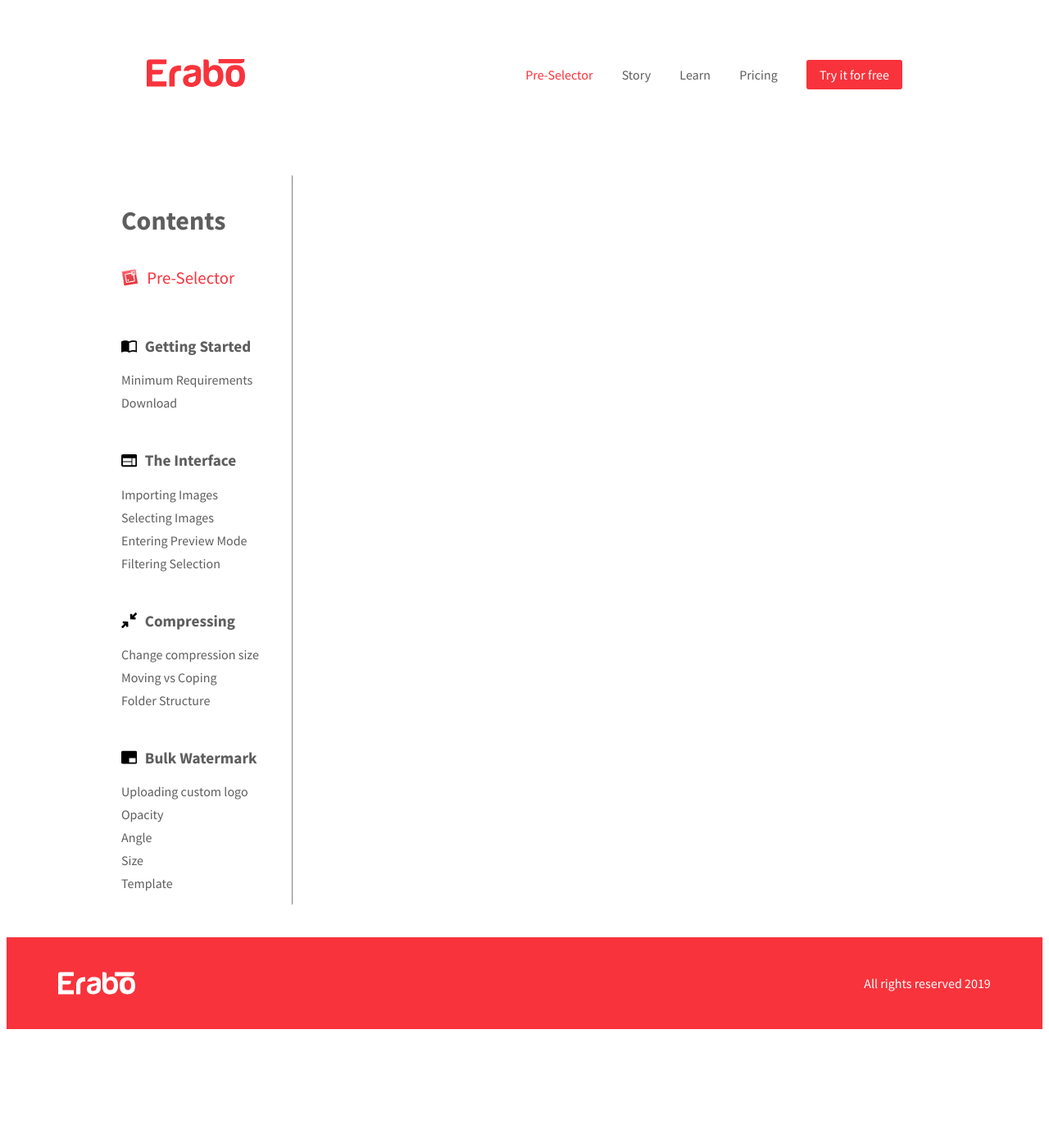
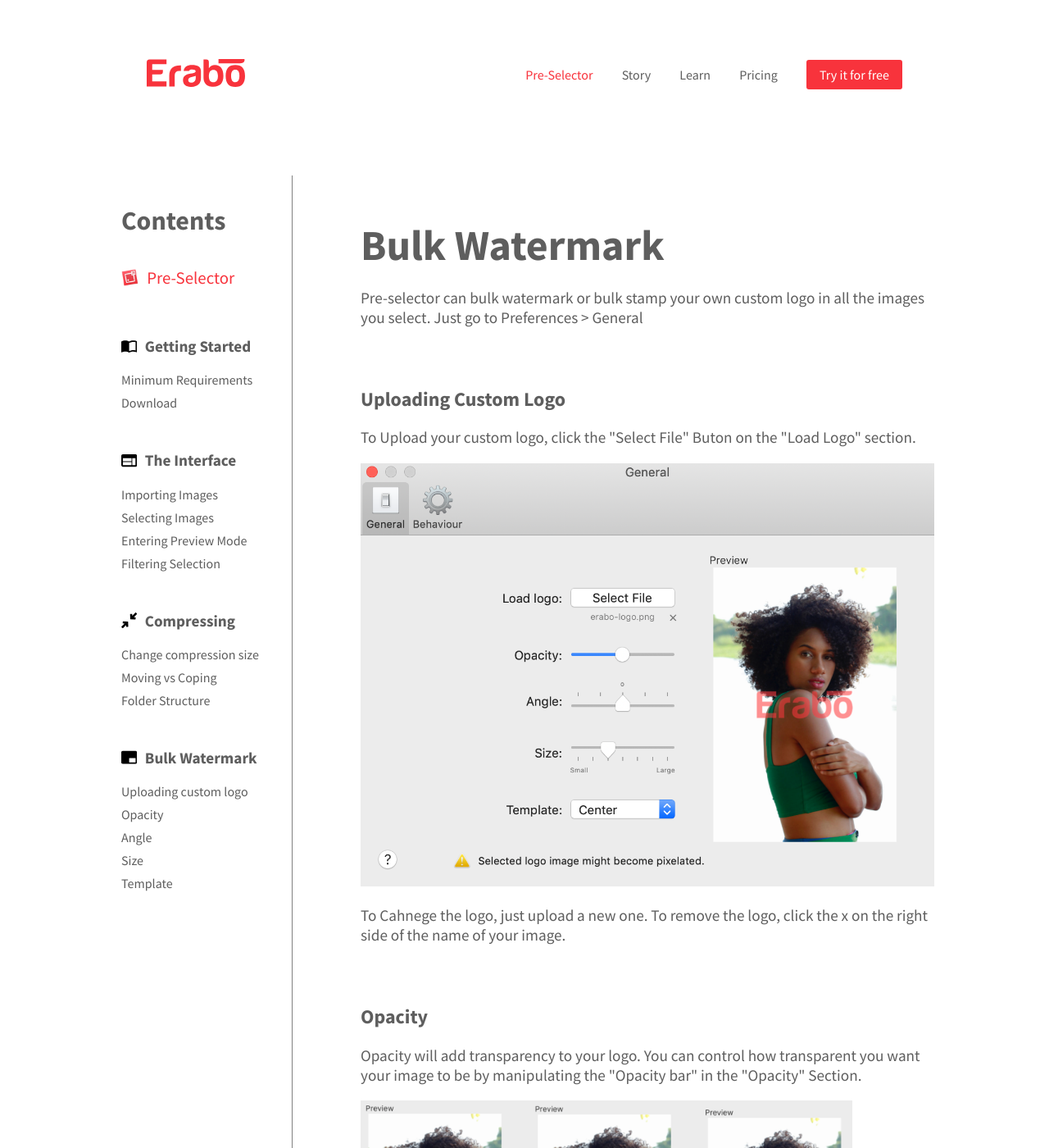
Before and after one commit to eraboapp/eraboapp.github.io, a Jekyll site: the page built from documentation/bulk-watermark.html, in a window 1280 px wide and 1400 px high. Shown: the whole window at 82% size. Built offline with Jekyll 4.4.1, drawn with Linux system fonts in a browser that asks for light colours; some of the changed text lies outside the part shown.

Commit message:
Bulk Image content

```diff
--- a/documentation/bulk-watermark.html
+++ b/documentation/bulk-watermark.html
@@ -1,15 +1,32 @@
 ---
 layout: documentation
 title: Bulk Watermark
-permalink: /learning/bulk-watermark/
+permalink: /docs/bulk-watermark/
 ---
 
-<!--
-	COMENTARIO HTML
+<section class="docs">
+		<h1>Bulk Watermark</h1>
+		<p>Pre-selector can bulk watermark or bulk stamp your own custom logo in all the images you select. Just go to Preferences > General</p>
 
-	Si te fijas, arriba puedes especificar el <title></title> que tendrá el código de esta página.
+		<h2 id="custom-logo">Uploading Custom Logo</h2>
+		<p>To Upload your custom logo, click the "Select File" Buton on the "Load Logo" section.</p>
+		<img src="/assets/images/bulk-watermark.png" alt="" width="700">
+		<p>To Cahnege the logo, just upload a new one. To remove the logo, click the x on the right side of the name of your image.</p>
 
-    También puedes cambiar la URL que tendrá, si cambias el valor de "permalink:"
+		<h2 id="Opacity">Opacity</h2>
+		<p>Opacity will add transparency to your logo. You can control how transparent you want your image to be by manipulating the "Opacity bar" in the "Opacity" Section.</p>
+		<img src="/assets/images/opacity.png" alt="" width="600">
 
-	BULK MATERMARK
--->
+		<h2 id="Angle">Angle</h2>
+		<p>Angle will rotate your logo or image in any degree of freedom by using the "Angle Bar"</p>
+		<img src="/assets/images/angle.png" alt="" width="700">
+
+		<h2 id="Size">Size</h2>
+		<p>Size will change the widht and height of your logo or image. You can control how big or small you want your logo to be by manipulating the "Size bar" in the "Size" Section.</p>
+		<img src="/assets/images/size.png" alt="" width="600">
+
+		<h2 id="Template">Template</h2>
+		<p>Template will change drastically the layout of your logo or image. This and all other options can be combined to get 100+ diferent logo positions to suit your particular style.</p>
+		<img src="/assets/images/template.png" alt="" width="700">
+
+</section>
--- a/documentation/compressing.html
+++ b/documentation/compressing.html
@@ -6,7 +6,7 @@
 
 <section class="docs">
 		<h1>Compressing</h1>
-		<p>Erabo compress or bulk resize your images so you can share them with your client for him choose the ones they one you to edit. Erabo also keep the original file in a separate <a href="#folder-structure">folder</a> so you can edit them later.</p>
+		<p>Pre-selector compress or bulk resize your images so you can share them with your client for him choose the ones they one you to edit. Erabo also keep the original file in a separate <a href="#folder-structure">folder</a> so you can edit them later.</p>
 
 		<h2 id="change-compression-size">Change Compression Size</h2>
 		<p>You can change the size of the compression by entering Preferences > Behaviour. There you can change the width of the image. For the height, it will keep the image <a href="https://en.wikipedia.org/wiki/Aspect_ratio_(image)" target="new"> aspect ratio</a>.</p>
```
Also changed, not shown: assets/images/angle.png (added), assets/images/bulk-watermark.png (added), assets/images/opacity.png (added), assets/images/size.png (added), assets/images/template.png (added).
